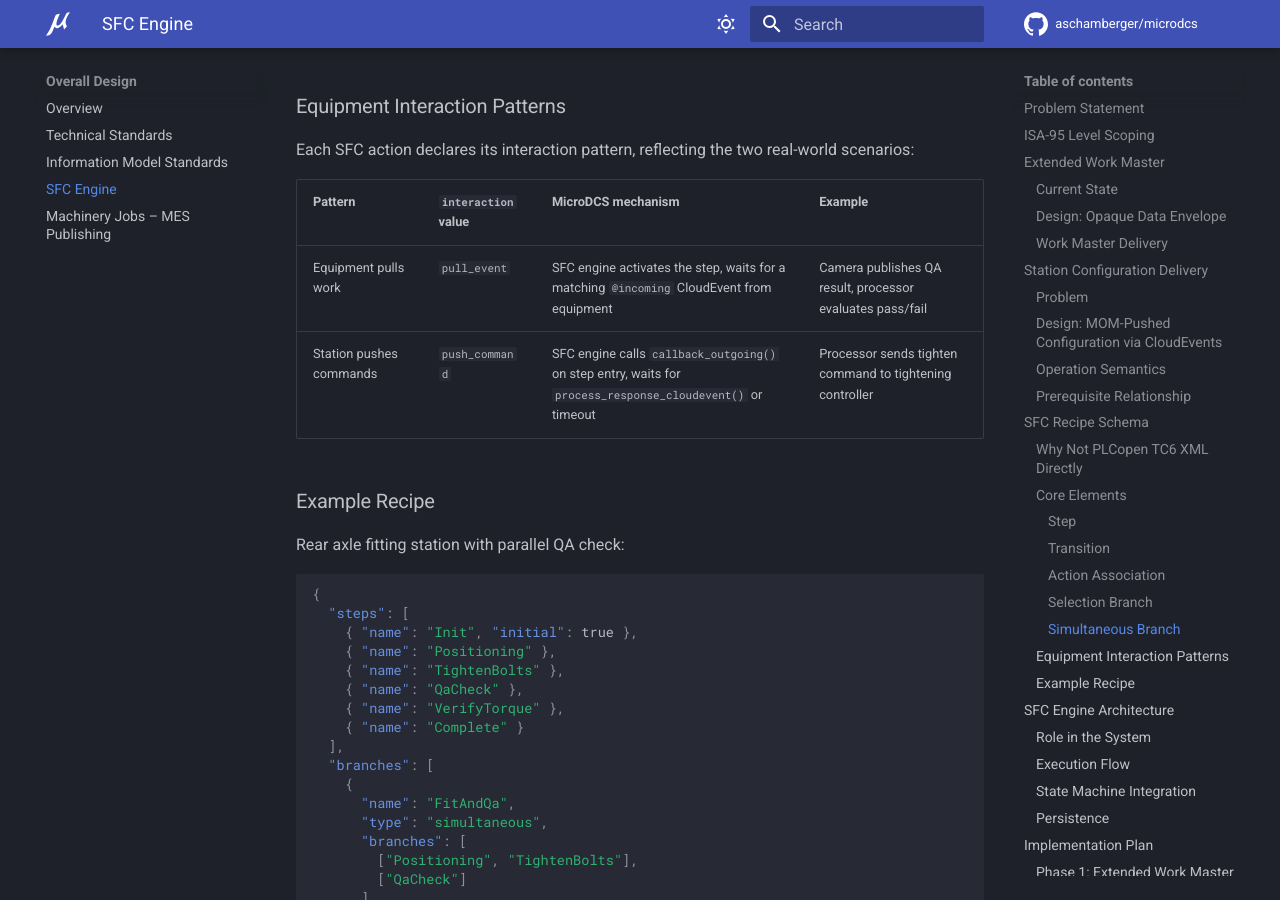
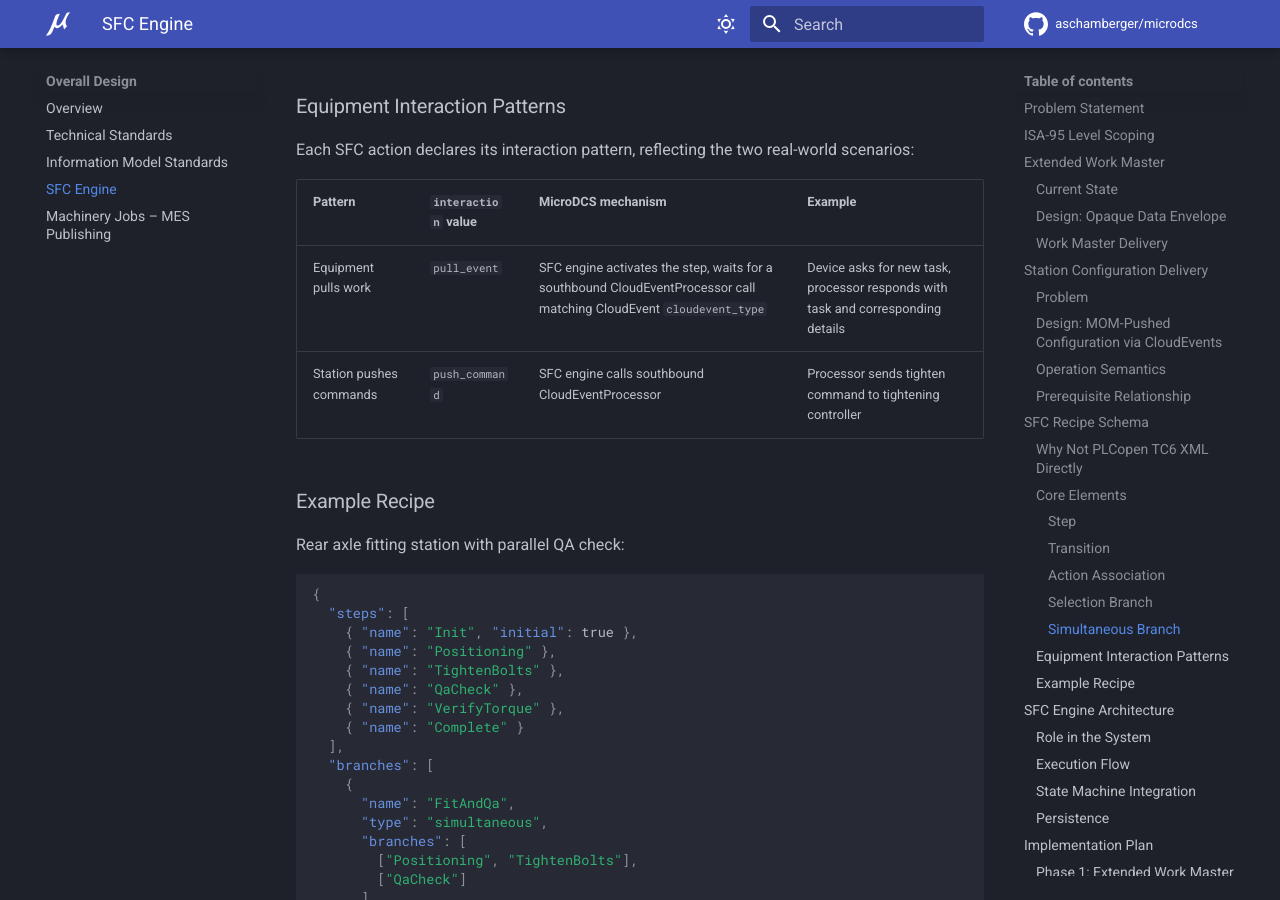
Before and after one commit to aschamberger/microdcs, an MkDocs documentation site: the page built from docs/sfc_engine.md, in a window 1280 px wide and 900 px high, scrolled down 7755 px. Built offline with MkDocs 1.6.1 and Material for MkDocs 9.7.7, drawn with Linux system fonts in a browser that asks for light colours; comment, search, counter and statistics services are not loaded.

Commit message:
docs: sfc engine - clarify interaction pattterns

```diff
--- a/docs/sfc_engine.md
+++ b/docs/sfc_engine.md
@@ -193,8 +193,8 @@ Each SFC action declares its interaction pattern, reflecting the two real-world
 
 | Pattern | `interaction` value | MicroDCS mechanism | Example |
 |---|---|---|---|
-| Equipment pulls work | `pull_event` | SFC engine activates the step, waits for a matching `@incoming` CloudEvent from equipment | Camera publishes QA result, processor evaluates pass/fail |
-| Station pushes commands | `push_command` | SFC engine calls `callback_outgoing()` on step entry, waits for `process_response_cloudevent()` or timeout | Processor sends tighten command to tightening controller |
+| Equipment pulls work | `pull_event` | SFC engine activates the step, waits for a southbound CloudEventProcessor call matching CloudEvent `cloudevent_type` | Device asks for new task, processor responds with task and corresponding details  |
+| Station pushes commands | `push_command` | SFC engine calls southbound CloudEventProcessor | Processor sends tighten command to tightening controller |
 
 ### Example Recipe
 
```
